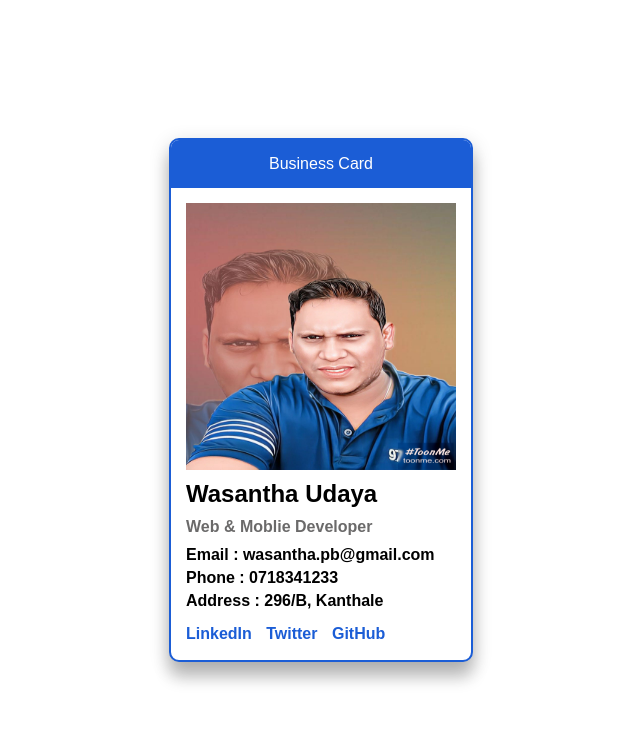
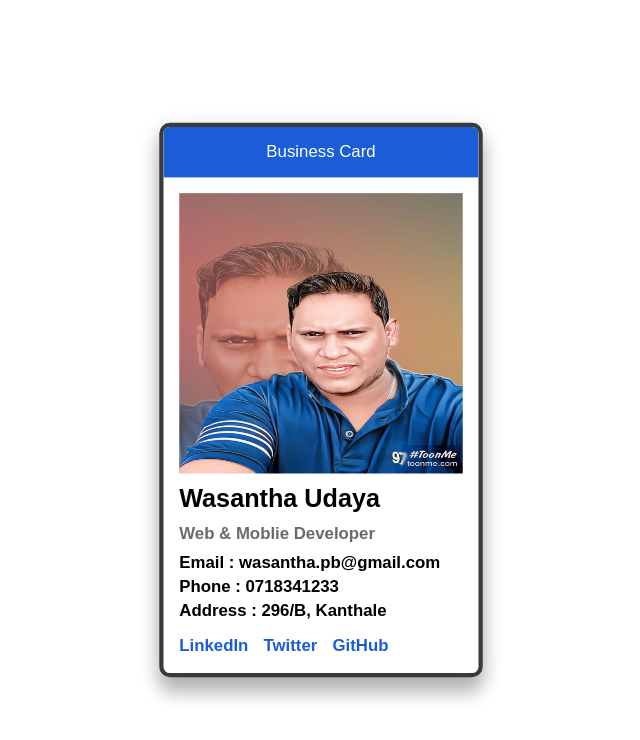
Before and after one commit to wasanthaudayakumara/01-Business-Card, a plain HTML site: page index.html in a window 1280 px wide. In both pictures the pointer is over the element 640 px from the left and 400 px from the top of the page. Shown: the whole page, without its empty margins (319-959 px from the left). Drawn offline with Linux system fonts and the light colour scheme.

Commit message:
add scale animation to business card

```diff
--- a/styles.css
+++ b/styles.css
@@ -17,6 +17,7 @@ body{
     box-shadow: 0 16px 16px 0 rgba(0, 0, 0, 0.2), 0 6px 20px 0 rgba(0, 0, 0, 0.19);
     border: 2px solid #1b5dd6;
     border-radius: 10px;
+    transition: transform 0.3s ease-in-out, border-color 0.3s ease-in-out;
 }
 .profile-image{
     width: 100%;
@@ -59,3 +60,8 @@ body{
     color: #1b5dd6;
 
 }
+.business-card:hover{
+    transform: scale(1.05);
+    border: 4px solid rgb(59, 58, 58);
+
+}
```
